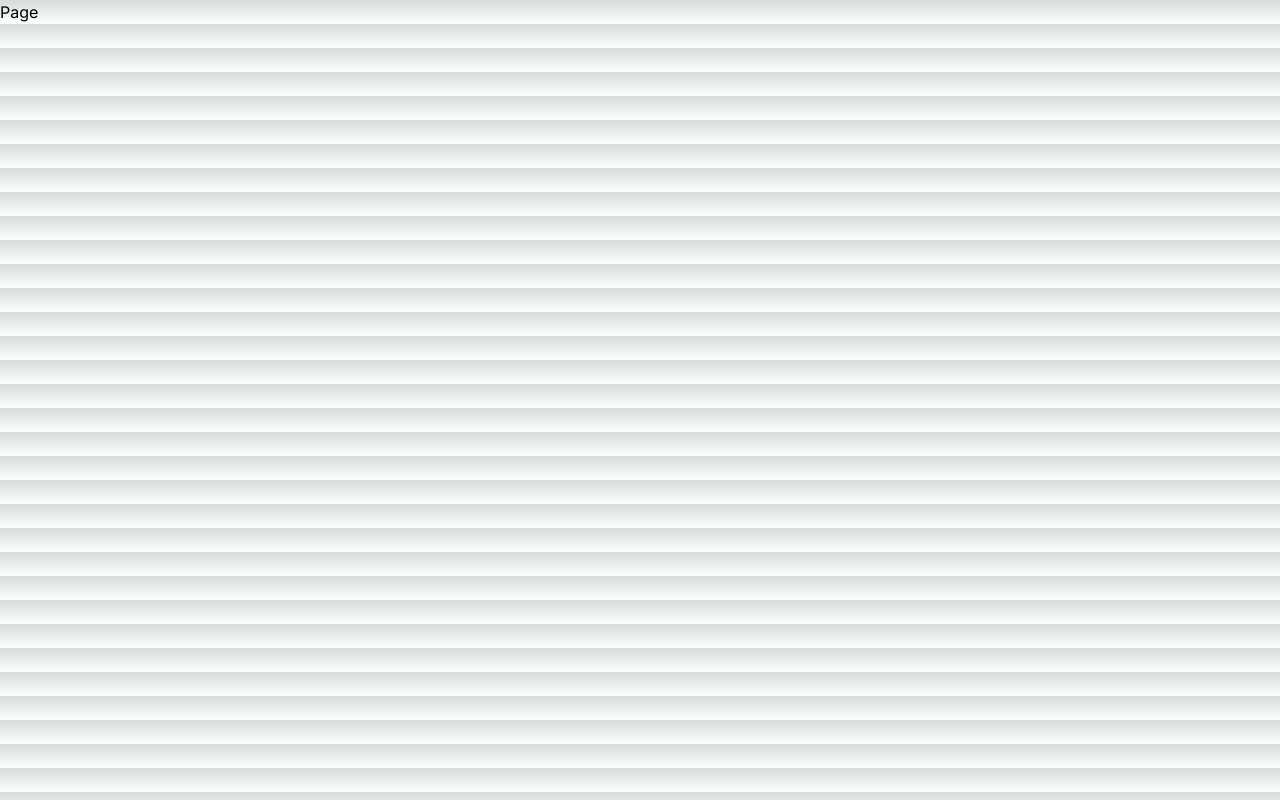
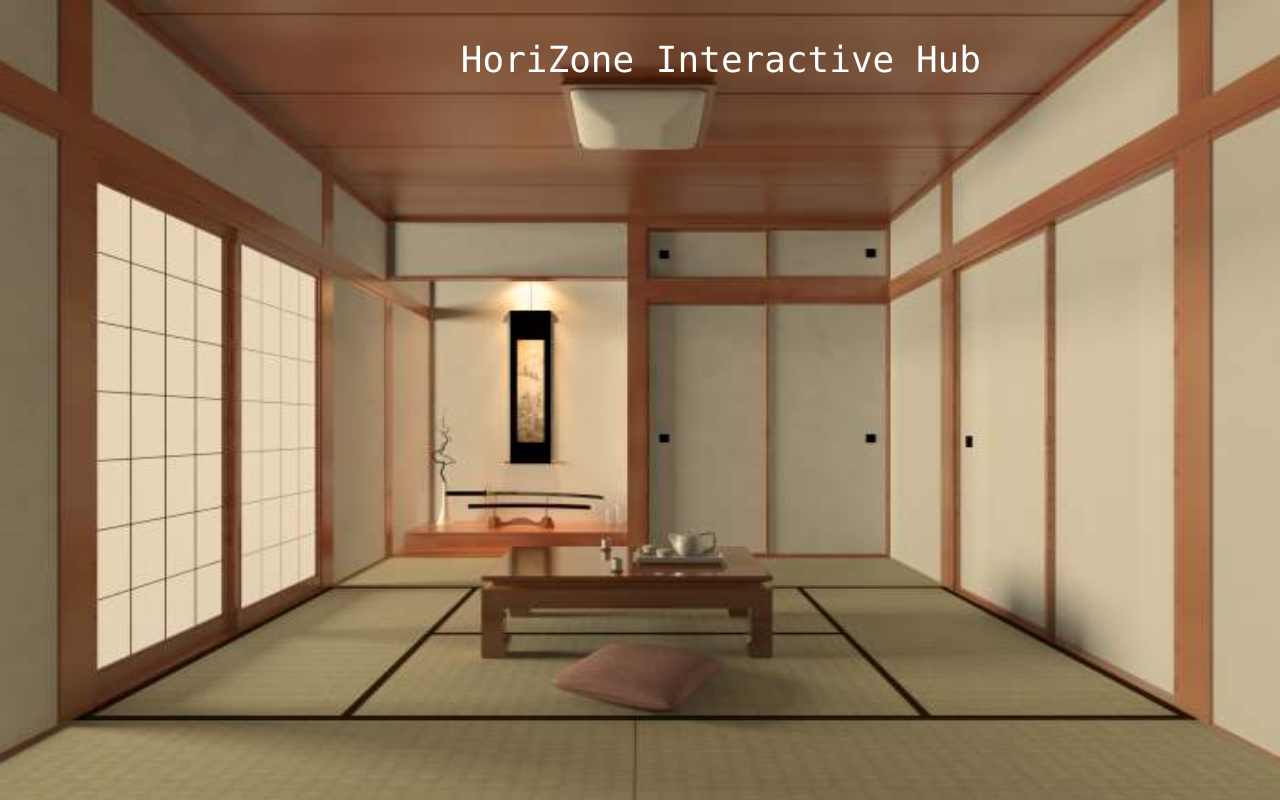
Before and after one commit to VANGU4RDS/horizone, a Next.js app: page /hub in a window 1280 px wide. Built offline with nearby package versions, Linux system fonts and the light colour scheme.

Commit message:
Interactive hub added, Go Back and Your certification buttons only

```diff
--- a/app/home/page.tsx
+++ b/app/home/page.tsx
@@ -11,7 +11,7 @@ export default function Page() {
     const [username, setUsername] = useState<string|null|undefined>(null);
 
     // Static certification array
-    const certArray:any[] = ['Engineer','Doctor','Forensic Science','Lawyer','Prosecutor','Detective','Dog Walker','Restaurant Crew', 'Janitor'];
+    const certArray:any[] = ['Engineer','Doctor','Forensic Scientist','Lawyer','Prosecutor','Detective','Dog Walker','Restaurant Crew', 'Janitor'];
 
     // Get user session
     const getUserSession = async() => {
@@ -55,6 +55,7 @@ export default function Page() {
                     </div>
                 </div>
                 <div className='flex flex-wrap justify-between h-[70%] p-5 w-full'>
+                    <h1 className='flex w-full text-3xl'>Certifications</h1>
                     {certArray &&
                     certArray.map((element:any) => (
                         <>
--- a/app/hub/page.tsx
+++ b/app/hub/page.tsx
@@ -1,7 +1,22 @@
-import React from 'react'
+'use client';
+import { useRouter } from 'next/navigation';
+import React from 'react';
 
 export default function Page() {
+  const router = useRouter();
+  // Create a function to go back
+  const goBack = () => {
+    router.push('/home');
+  };
   return (
-    <div>Page</div>
+    <>
+      <div className='relative w-full h-screen'>
+        <img className='w-full h-full' src="japanese-style-living-room.jpg" alt="" />
+        <h1 className='absolute top-10 left-[36%] text-4xl text-white font-mono'>HoriZone Interactive Hub</h1>
+        <button className='absolute top-[15rem] w-[6rem] h-[25rem] left-[18rem] opacity-0 hover:opacity-100' onClick={goBack}>Go Back</button>
+        <button className='absolute top-[20rem] w-[10rem] h-[15rem] right-[38rem] opacity-0 hover:opacity-100' onClick={goBack}>Your Certifications</button>
+      </div>
+
+    </>
   )
 }
```
Also changed, not shown: public/japanese-style-living-room.jpg (added).
